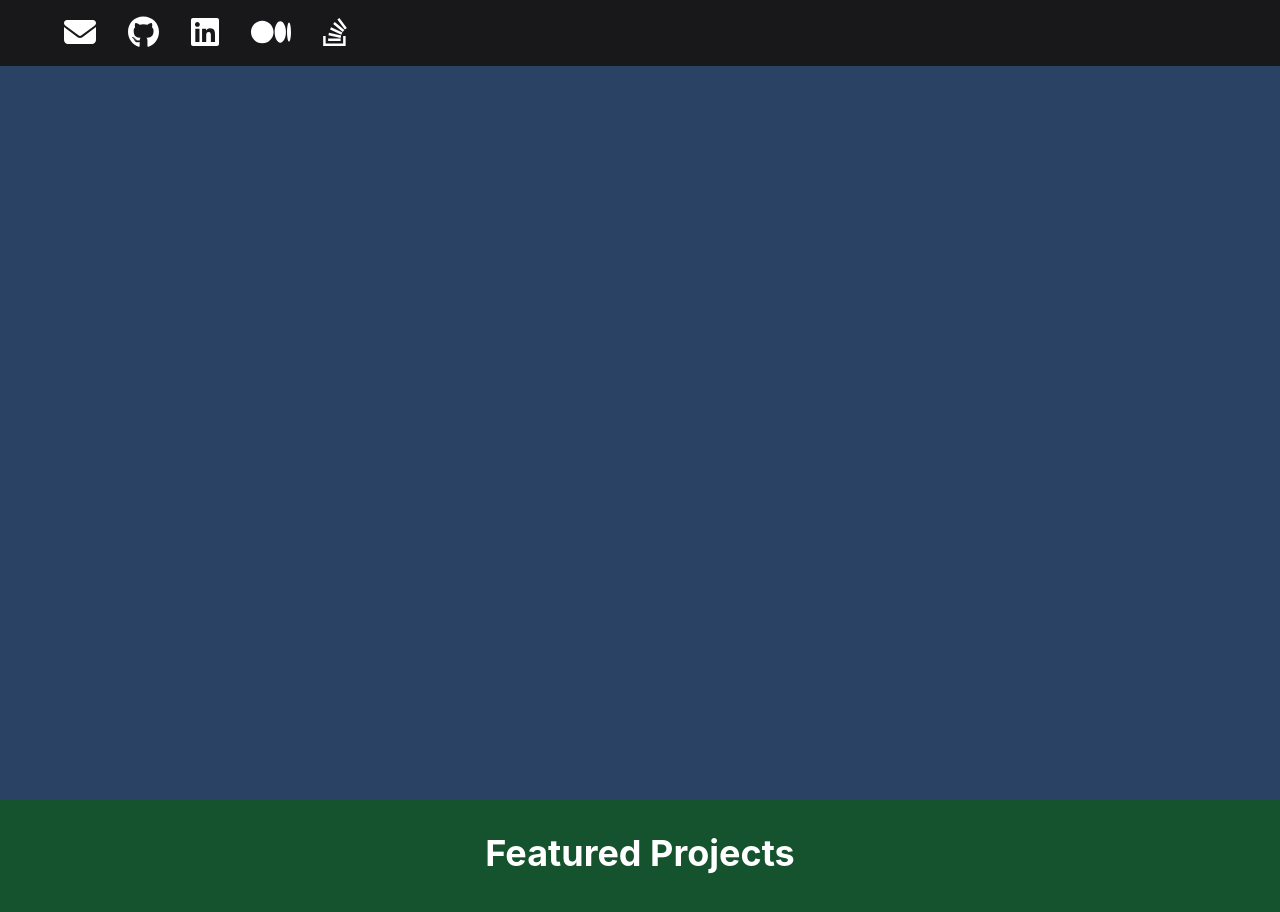
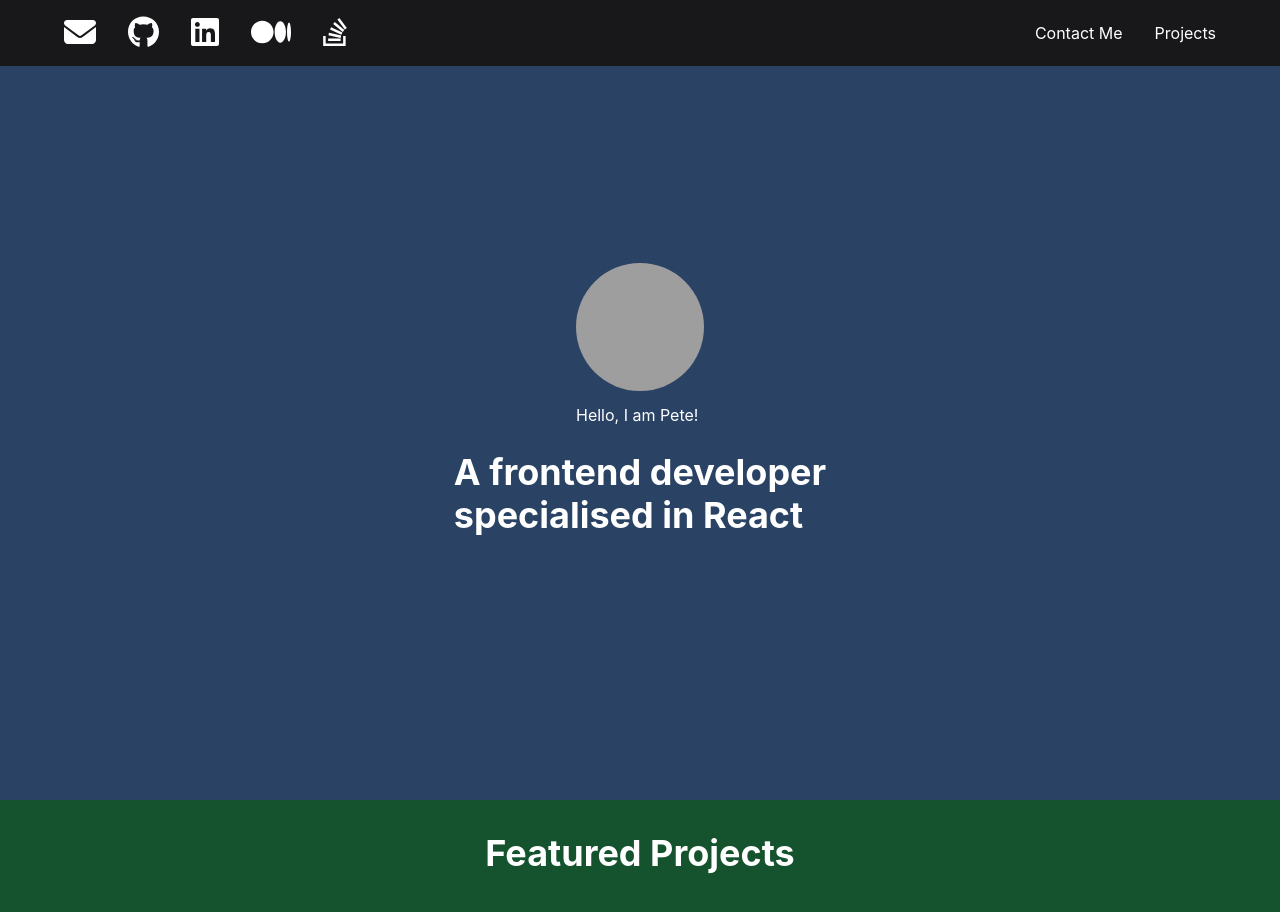
Before and after one commit to rhiz0m/FinalProject_ReactAdvanced, a React (Create React App) app: page / in a window 1280 px wide. Shown: the top 912 px of the page. Built offline with nearby package versions, Linux system fonts and the light colour scheme; grey boxes are pictures that could not be loaded.

Commit message:
Feat - Landingsection. Refactor - headerExternalLinks

```diff
--- a/src/components/Header.js
+++ b/src/components/Header.js
@@ -7,7 +7,7 @@ import {
   faStackOverflow,
 } from "@fortawesome/free-brands-svg-icons"
 import { Box, HStack } from "@chakra-ui/react"
-import headerInternalLinks from "../navigation/header/headerInternalLinks"
+import HeaderInternalLinks from "../navigation/header/headerInternalLinks"
 import HeaderExternalLinks from "../navigation/header/headerExternalLinks"
 
 const Header = () => {
@@ -73,7 +73,7 @@ const Header = () => {
             <HeaderExternalLinks links={externalLinks} />
           </nav>
           <nav>
-            <headerInternalLinks links={internalLinks} handleClick={handleClick}/>
+            <HeaderInternalLinks links={internalLinks} handleClick={handleClick}/>
           </nav>
         </HStack>
       </Box>
--- a/src/components/LandingSection.js
+++ b/src/components/LandingSection.js
@@ -1,13 +1,11 @@
-import React from "react";
-import { Avatar, Heading, VStack } from "@chakra-ui/react";
-import FullScreenSection from "./FullScreenSection";
+import React from "react"
+import { Avatar, Heading, Stack, Text, VStack } from "@chakra-ui/react"
+import FullScreenSection from "./FullScreenSection"
 
-const greeting = "Hello, I am Pete!";
-const bio1 = "A frontend developer";
-const bio2 = "specialised in React";
+const greeting = "Hello, I am Pete!"
+const bio1 = "A frontend developer"
+const bio2 = "specialised in React"
 
-// Implement the UI for the LandingSection component according to the instructions.
-// Use a combination of Avatar, Heading and VStack components.
 const LandingSection = () => (
   <FullScreenSection
     justifyContent="center"
@@ -15,8 +13,19 @@ const LandingSection = () => (
     isDarkBackground
     backgroundColor="#2A4365"
   >
+    <VStack spacing="6">
+      <Stack spacing="3">
+        <Avatar name="Pete" size="2xl" src="https://i.pravatar.cc/150?img=7" />
+        <Text fontSize="md">{greeting}</Text>
+      </Stack>
 
+      <Heading as="h1">
+        {bio1}
+        <br />
+        {bio2}
+      </Heading>
+    </VStack>
   </FullScreenSection>
-);
+)
 
-export default LandingSection;
+export default LandingSection
--- a/src/navigation/header/headerExternalLinks.js
+++ b/src/navigation/header/headerExternalLinks.js
@@ -1,12 +1,12 @@
 import { FontAwesomeIcon } from "@fortawesome/react-fontawesome"
 import { HStack, Link } from "@chakra-ui/react"
 
-const HeaderExternalLinks = ({ links }) => {
+const HeaderExternalLinks = ({ links, size="2x" }) => {
   return (
     <HStack spacing={8}>
       {links.map(({ icon, url }, index) => (
         <Link key={index} href={url} isExternal>
-          <FontAwesomeIcon icon={icon} size="2x" />
+          <FontAwesomeIcon icon={icon} size={size} />
         </Link>
       ))}
     </HStack>
```
